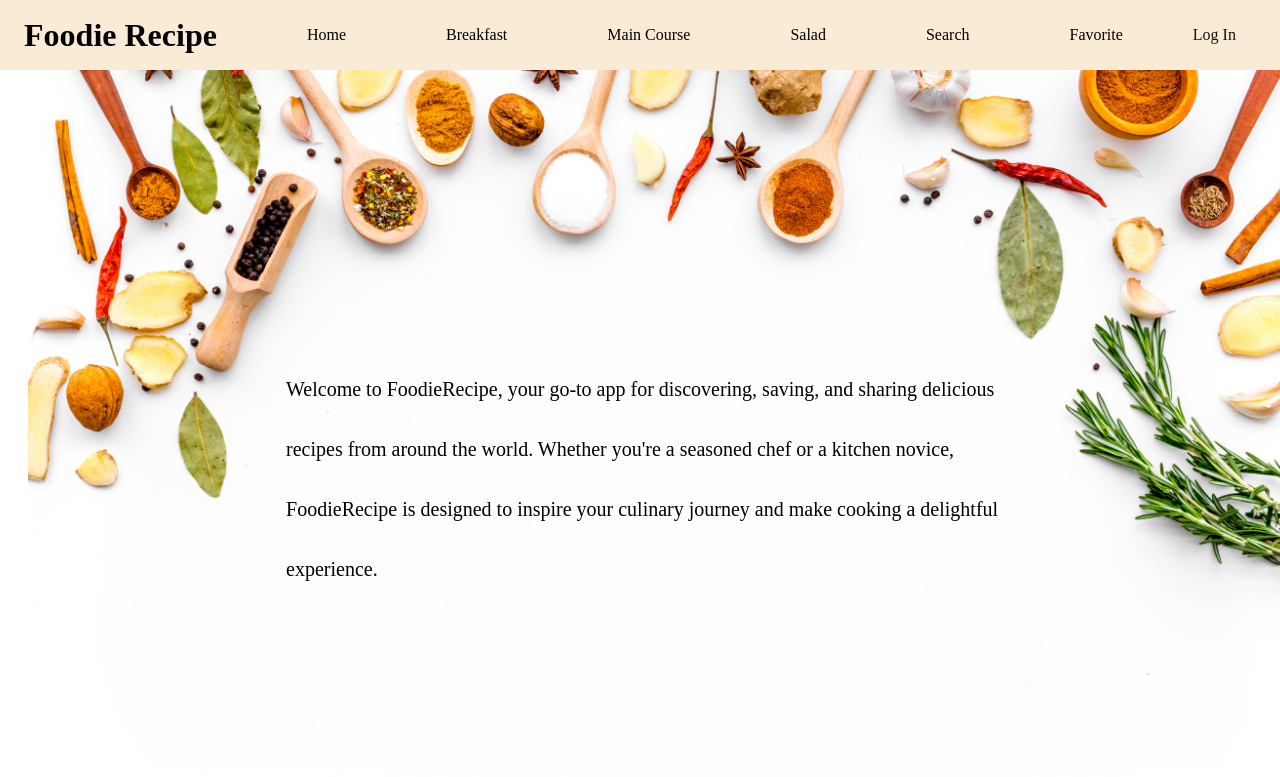
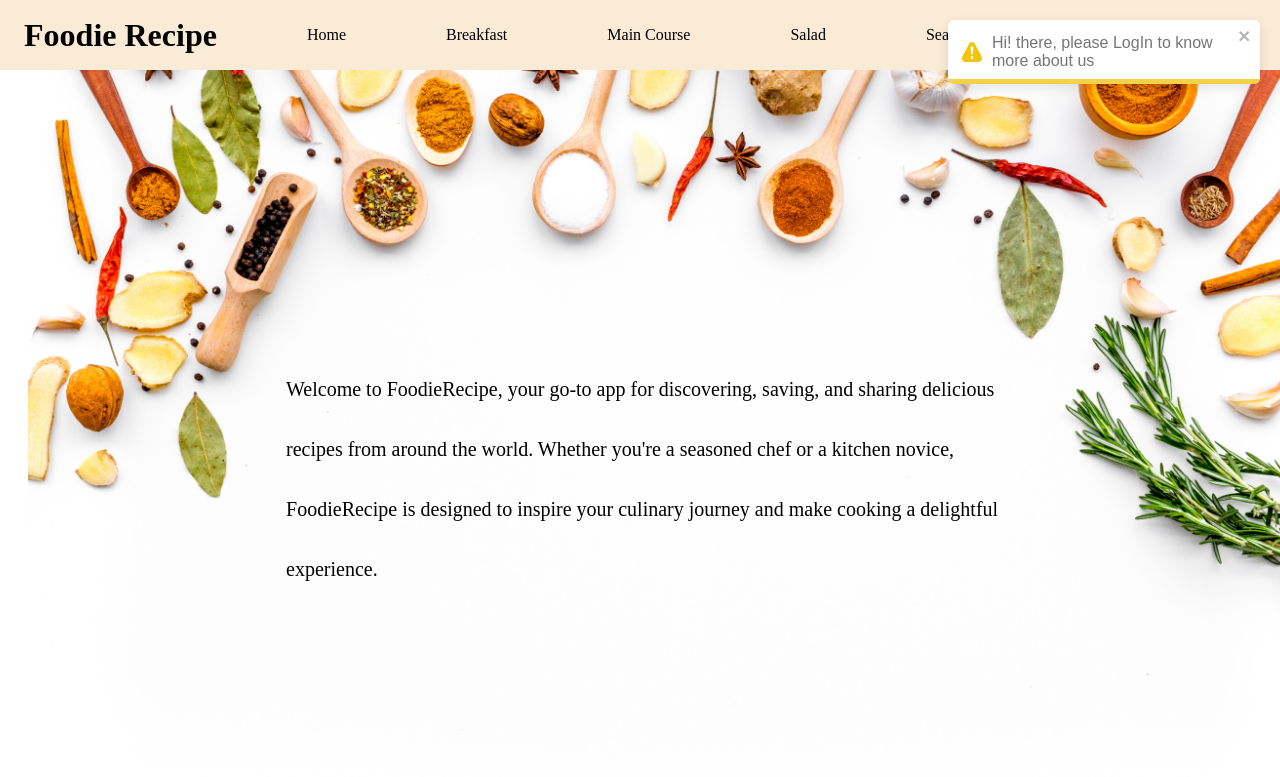
Before and after one commit to sxl7/FoodieRecipe, a React (Create React App) app in the folder client/: page /home in a window 1280 px wide. Shown: the top 777 px of the page. Built offline with nearby package versions, Linux system fonts and the light colour scheme.

Commit message:
toastNotification

```diff
--- a/client/package.json
+++ b/client/package.json
@@ -12,6 +12,7 @@
     "react-dom": "^18.2.0",
     "react-router-dom": "^6.22.3",
     "react-scripts": "5.0.1",
+    "react-toastify": "^10.0.5",
     "web-vitals": "^2.1.4"
   },
   "scripts": {
--- a/client/src/App.js
+++ b/client/src/App.js
@@ -8,6 +8,7 @@ import Favorite from "./components/Favorite";
 import Home from "./components/Home";
 import Header from "./components/Header";
 import ProtectedRoute from "./utils/ProectedRoute";
+
 
 function App() {
   return (
--- a/client/src/components/Home.js
+++ b/client/src/components/Home.js
@@ -1,8 +1,20 @@
 import React from "react";
 import "../style/Body.css";
 import Body from "./Body";
+import useAuth from "../utils/useAuth";
+import { useEffect } from "react";
+import { useToast } from "../utils/ToastSetUp";
+
 
 function Home() {
+  const {auth} = useAuth()
+  const {notifyWarning} = useToast()
+
+  useEffect(()=>{
+    if(!auth?.id){
+      notifyWarning("Hi! there, please LogIn to know more about us")
+    }
+  },[auth?.id])
   return (
     <main>
       <Body />
--- a/client/src/components/Login.js
+++ b/client/src/components/Login.js
@@ -3,6 +3,7 @@ import "../style/Login.css";
 import { useState, useEffect } from "react";
 import axios from "axios";
 import  useAuth  from "../utils/useAuth";
+import { useToast } from "../utils/ToastSetUp";
 
 
 function Login({ onRegisterClick, handleLoginCancel }) {
@@ -13,6 +14,8 @@ function Login({ onRegisterClick, handleLoginCancel }) {
   const [password, setPassword] = useState("");
   const [errMsg, setErrMsg] = useState("");
   const [valiPwd, setValiPwd] = useState(true);
+
+  const{notifySuccess,notifyError} = useToast()
 
   const handleSubmit = (e) => {
     e.preventDefault();
@@ -31,20 +34,20 @@ function Login({ onRegisterClick, handleLoginCancel }) {
         password,
       });
 
-      const accessToken = response?.data
-      console.log(accessToken)
+      const user = response?.data
+      console.log(user)
 
       setPassword("")
       setEmail("")
       handleLoginCancel()
-      setAuth(accessToken)
-      alert("Welcom Back!");
+      setAuth(user)
+      notifySuccess(`Welcom Back! ${user?.userName}`);
 
     } catch (error) {
       if (error.response && error.response.status === 401) {
-        setErrMsg(error?.response?.data?.message);
+        notifyError(error?.response?.data?.message);
       } else {
-        setErrMsg("An error occurred. Please try again.");
+        notifyError("Oops! Something went wrong. Please try again later.");
       }
     }
   };
--- a/client/src/components/NavBar.js
+++ b/client/src/components/NavBar.js
@@ -4,6 +4,7 @@ import Register from "./Register";
 import "../style/NavBar.css";
 import { Link } from "react-router-dom";
 import useAuth from "../utils/useAuth";
+import { useToast } from "../utils/ToastSetUp";
 
 
 function NavBar() {
@@ -12,6 +13,8 @@ function NavBar() {
   const [signOut,setSignOut] = useState(false)
 
   const {auth,setAuth} = useAuth()
+
+  const{notifyInfo} = useToast()
 
   useEffect(()=>{
     if(auth?.id){
@@ -33,6 +36,7 @@ function NavBar() {
   // Function to handle register button click
   const handleRegisterClick = (event) => {
     setViewRegister(true);
+
     setViewLogin(false);
   };
 
@@ -44,6 +48,8 @@ function NavBar() {
   const handleSignOut = ()=>{
     setAuth({})
     setSignOut(false)
+    notifyInfo("Goodbye! We'll miss having you around.")
+
   }
 
   return (
--- a/client/src/components/Register.js
+++ b/client/src/components/Register.js
@@ -1,6 +1,7 @@
 import React from "react";
 import { useState, useEffect } from "react";
 import axios from "axios";
+import { useToast } from "../utils/ToastSetUp";
 
 const NAME_REGEX = /^[A-z][A-z0-9-_]{2,23}$/;
 
@@ -16,6 +17,9 @@ function Register({ onLoginClick, handleRegisterCancel }) {
   const [confirmPassword, setConfirmPassword] = useState("");
   const [passwordMatch, setPasswordMatch] = useState(true);
   const [showPassword, setShowPassword] = useState(false);
+
+  const{notifySuccess,notifyError} = useToast()
+
 
   const handleSubmit = (e) => {
     e.preventDefault();
@@ -57,12 +61,12 @@ function Register({ onLoginClick, handleRegisterCancel }) {
       })
       .then((res) => {
         console.log(res);
-        alert(res.data.message);
+        notifySuccess(res?.data?.message);
         onLoginClick();
       })
       .catch((res) => {
         console.log(res);
-        alert(`${res.message}\n${res.response.data}`);
+        notifyError(`${res?.response?.data}\n`);
       });
   };
 
--- a/client/src/index.js
+++ b/client/src/index.js
@@ -1,5 +1,5 @@
-import React from 'react';
-import ReactDOM from 'react-dom/client';
+import React from "react";
+import ReactDOM from "react-dom/client";
 //import Header from './components/Header';
 /* import Body from './components/Body';
 import MainCourse from './components/MainCourse';
@@ -9,11 +9,10 @@ import Search from './components/Search';
 import './style/index.css';
 import { BrowserRouter as Router, Route, Routes } from 'react-router-dom';
 import Favorite from './components/Favorite'; */
-import { AuthProvider } from './utils/AuthProvider';
-import App from './App'
-import { BrowserRouter, Route,Routes } from 'react-router-dom';
-
-
+import { AuthProvider } from "./utils/AuthProvider";
+import App from "./App";
+import { BrowserRouter, Route, Routes } from "react-router-dom";
+import { ToastSetUp } from "./utils/ToastSetUp";
 
 /* const root = ReactDOM.createRoot(document.getElementById('root'));
 root.render(
@@ -33,16 +32,17 @@ root.render(
   </React.StrictMode>
 ); */
 
-
-const root = ReactDOM.createRoot(document.getElementById('root'));
+const root = ReactDOM.createRoot(document.getElementById("root"));
 root.render(
   <React.StrictMode>
     <BrowserRouter>
-    <AuthProvider>
-      <Routes>
-        <Route path='/*' element ={<App/>}/>
-      </Routes>
-    </AuthProvider>
+      <AuthProvider>
+        <ToastSetUp>
+          <Routes>
+            <Route path="/*" element={<App />} />
+          </Routes>
+        </ToastSetUp>
+      </AuthProvider>
     </BrowserRouter>
   </React.StrictMode>
 );
--- /dev/null
+++ b/client/src/utils/ToastSetUp.js
@@ -0,0 +1,34 @@
+import React, { createContext, useContext } from 'react';
+import { toast, ToastContainer } from 'react-toastify';
+import 'react-toastify/dist/ReactToastify.css';
+
+
+const ToastContext = createContext();
+
+export const ToastSetUp = ({ children }) => {
+    // Define toast functions
+    const notifySuccess = (message, options = {}) => toast.success(message, options);
+    const notifyError = (message, options = {}) => toast.error(message, options);
+    const notifyInfo = (message, options = {}) => toast(message, options);
+    const notifyWarning = (message, options = {}) => toast.warn(message, options);
+
+    return (
+      <ToastContext.Provider value={{ notifySuccess, notifyError, notifyInfo, notifyWarning }}>
+        {children}
+        <ToastContainer
+            position="top-right"
+            autoClose={5000}
+            hideProgressBar={false}
+            newestOnTop={false}
+            closeOnClick
+            rtl={false}
+            pauseOnFocusLoss
+            draggable
+            pauseOnHover
+            theme="light"
+        />
+      </ToastContext.Provider>
+    );
+  };
+
+  export const useToast = () => useContext(ToastContext);
```
Also changed, not shown: 2 other files (tests, documents, lock files or other folders).
